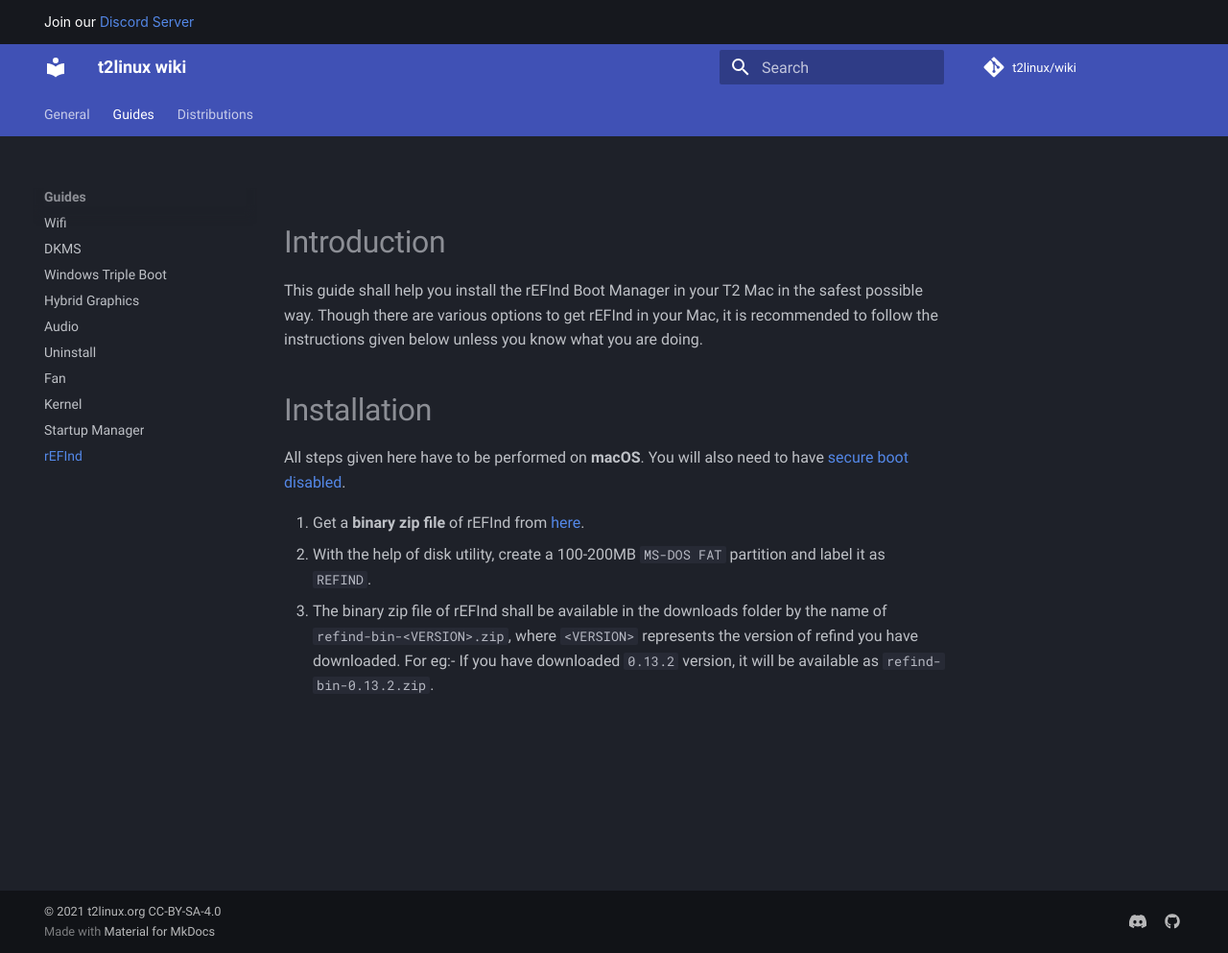
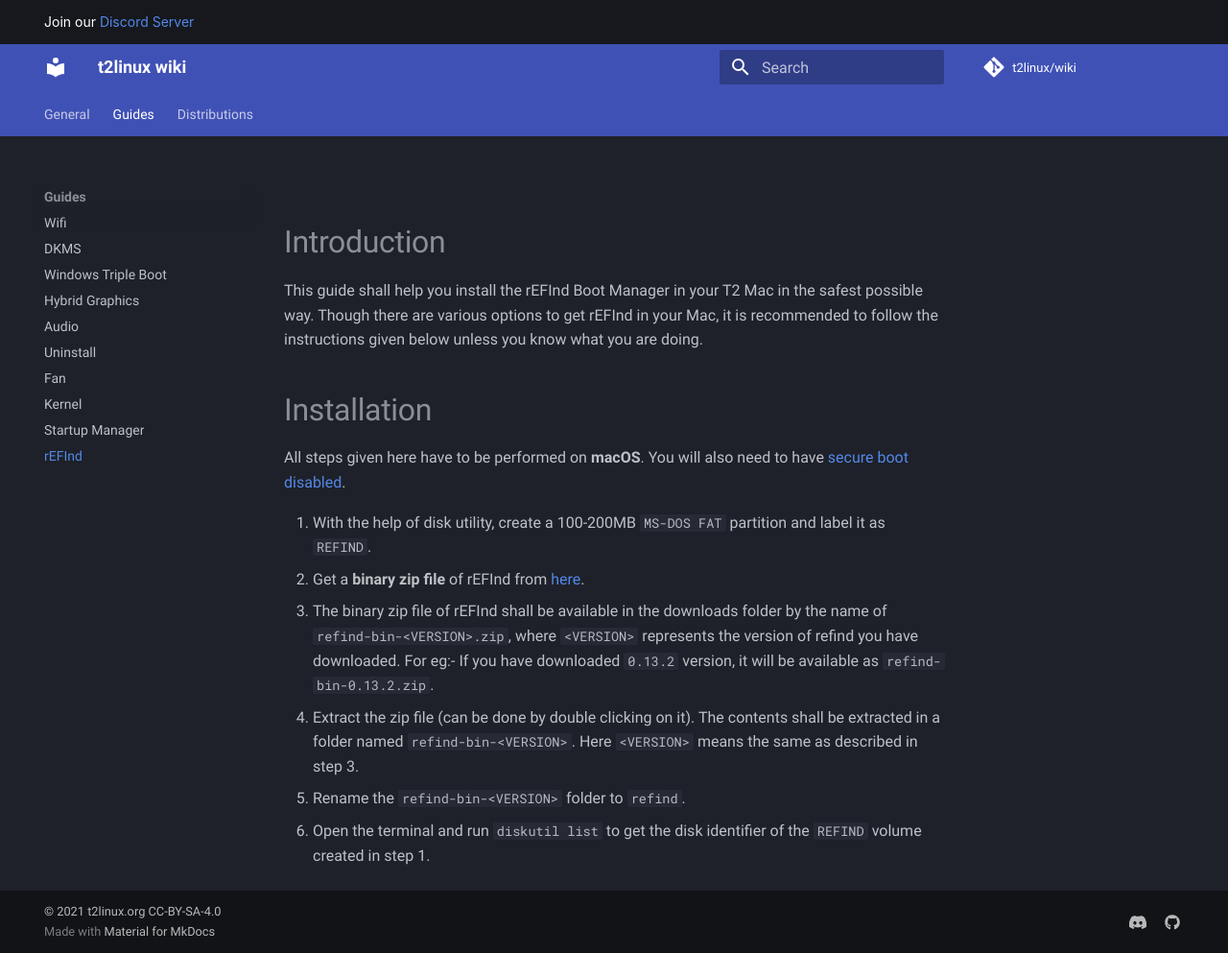
Before and after one commit to t2linux/wiki, an MkDocs documentation site: the page built from docs/guides/refind.md, in a window 1280 px wide and 993 px high. Shown: the whole window at 96% size. Built offline with MkDocs 1.6.1 and Material for MkDocs 9.7.7, drawn with Linux system fonts in a browser that asks for light colours; comment, search, counter and statistics services are not loaded.

Commit message:
Update refind.md

```diff
--- a/docs/guides/refind.md
+++ b/docs/guides/refind.md
@@ -6,6 +6,9 @@ This guide shall help you install the rEFInd Boot Manager in your T2 Mac in the
 
 All steps given here have to be performed on **macOS**. You will also need to have [secure boot disabled](https://support.apple.com/en-us/HT208198).
 
-1. Get a **binary zip file** of rEFInd from [here](https://www.rodsbooks.com/refind/getting.html).
-2. With the help of disk utility, create a 100-200MB `MS-DOS FAT` partition and label it as `REFIND`.
+1. With the help of disk utility, create a 100-200MB `MS-DOS FAT` partition and label it as `REFIND`.
+2. Get a **binary zip file** of rEFInd from [here](https://www.rodsbooks.com/refind/getting.html).
 3. The binary zip file of rEFInd shall be available in the downloads folder by the name of `refind-bin-<VERSION>.zip`, where `<VERSION>` represents the version of refind you have downloaded. For eg:- If you have downloaded `0.13.2` version, it will be available as `refind-bin-0.13.2.zip`.
+4. Extract the zip file (can be done by double clicking on it). The contents shall be extracted in a folder named `refind-bin-<VERSION>`. Here `<VERSION>` means the same as described in step 3.
+5. Rename the `refind-bin-<VERSION>` folder to `refind`.
+6. Open the terminal and run `diskutil list` to get the disk identifier of the `REFIND` volume created in step 1.
```
